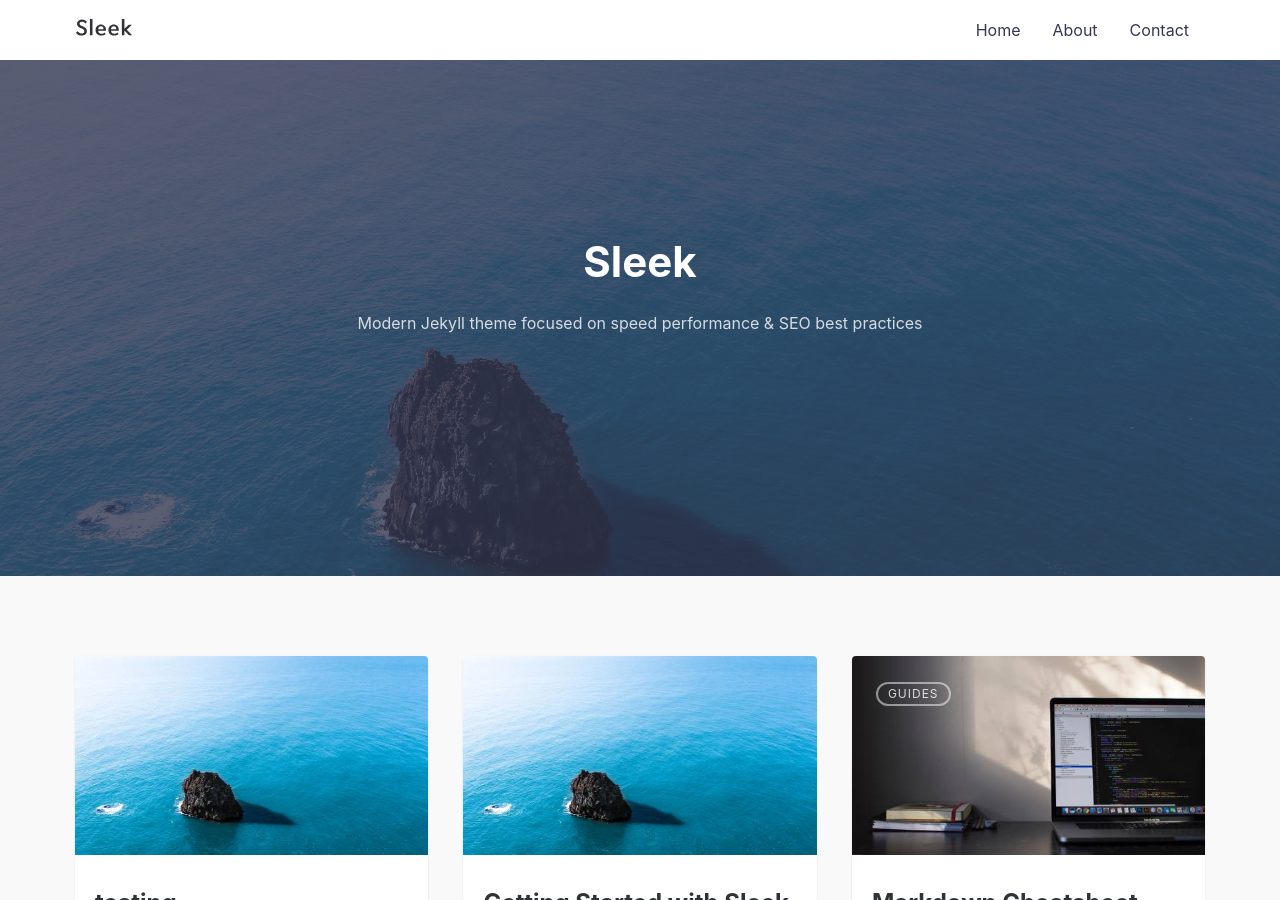
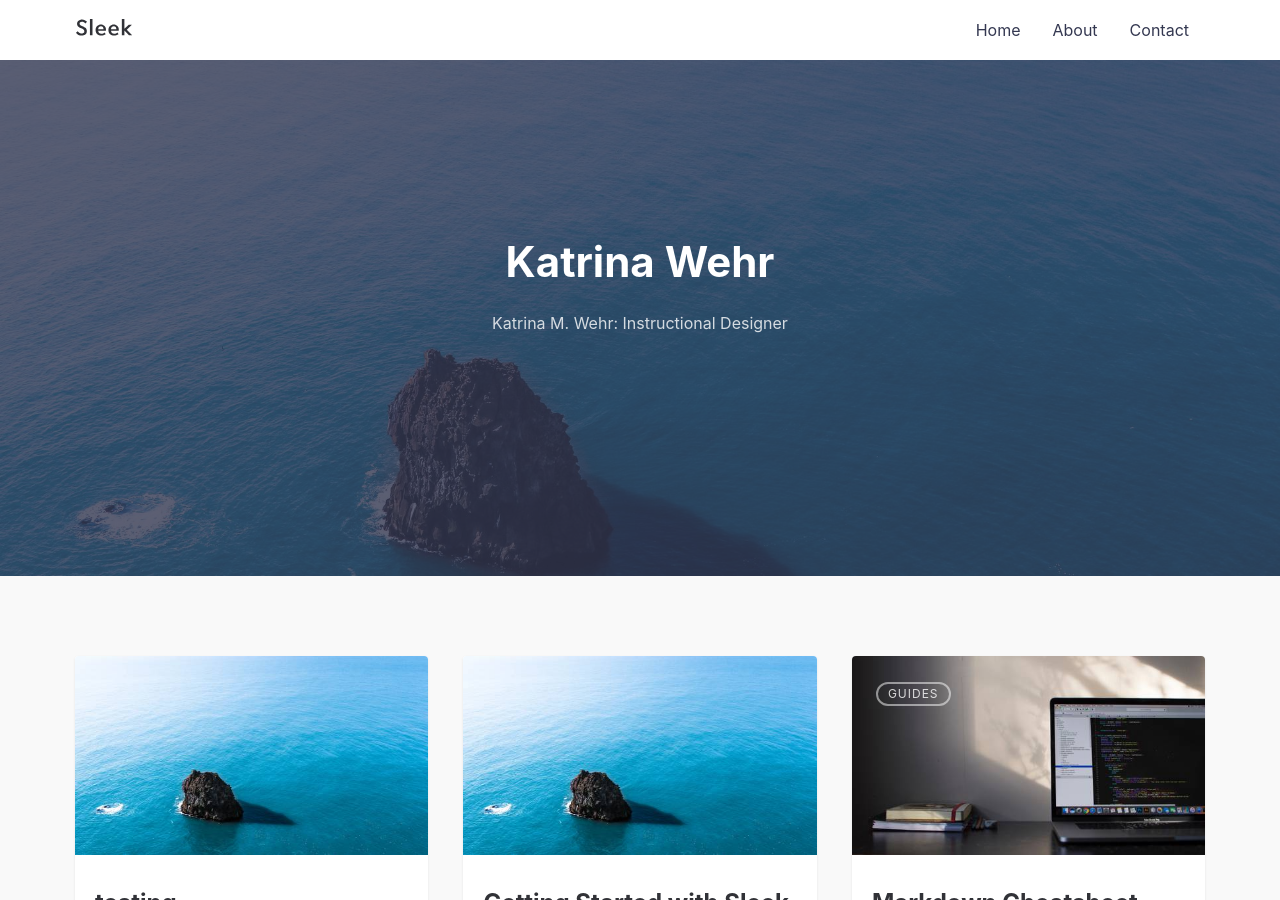
Before and after one commit to kat-wehr/kat-wehr.github.io, a Jekyll site: the page built from index.md, in a window 1280 px wide and 900 px high. Built offline with Jekyll 4.4.1, drawn with Linux system fonts in a browser that asks for light colours; some of the changed text lies outside the part shown.

Commit message:
Update _config.yml
added my usernames/links to config

```diff
--- a/_config.yml
+++ b/_config.yml
@@ -1,23 +1,18 @@
 # SITE CONFIGURATION
-title: Sleek # your site title
-author: GitHub User # You :P
+title: Katrina Wehr # your site title
+author: Katrina Wehr # You :P
 description: > # Meta description of Homepage
-  Write an awesome description for your new site here. You can edit this
-  line in _config.yml. It will appear in your document head meta (for
-  Google search results) and in your feed.xml site description.
-baseurl: "/sleek" # the subpath of your site, e.g. /blog
-url: "https://janczizikow.github.io/" # the base hostname & protocol for your site, e.g. http://example.com
+  The personal website and blog of Katrina Wehr.
+baseurl: "/" # the subpath of your site, e.g. /blog
+url: "https://kat-wehr.github.io/" # the base hostname & protocol for your site, e.g. http://example.com
 
 # SEO PLUGIN
 social:
-  name: Your Name
+  name: Katrina Wehr
   links:
-    - https://twitter.com/BenBalter
-    - https://www.facebook.com/ben.balter
-    - https://www.linkedin.com/in/BenBalter
-    - https://plus.google.com/+BenBalter
-    - https://github.com/benbalter
-    - https://keybase.io/benbalter
+    - https://twitter.com/katrinamwehr
+    - https://www.linkedin.com/in/katmwehr
+    - https://github.com/kat-wehr
 
 # THEME SETTINGS
 navigation: # Navigation links
@@ -26,15 +21,15 @@ navigation: # Navigation links
   - {name: 'Contact', link: '/contact'}
 
 tagline: >
-  Modern Jekyll theme focused on speed performance &amp; SEO best practices
+  Katrina M. Wehr: Instructional Designer
 
 hero_img: posts/sleek_lg.jpg # Main background image: use the path from /assets/img/ => This will output /assets/img/posts/sleek_lg.jpg
 
-email: your-email@domain.com # email for form submission
+email: katrina.m.wehr@gmail.com # email for form submission
 
-twitter_username: jan_czizikow # replace with your_twitter_username or comment to remove link from footer
-github_username:  janczizikow # replace with your_github_username or comment to remove link from footer
-instagram_username: shanlongjj # replace with your_instagram_username or comment to remove link from footer
+twitter_username: katrinamwehr # replace with your_twitter_username or comment to remove link from footer
+github_username:  kat-wehr # replace with your_github_username or comment to remove link from footer
+instagram_username: katmwehr # replace with your_instagram_username or comment to remove link from footer
 
 disqus:
   shortname: janczizikow # to enable comments replace with your_disqus_shortname
```
